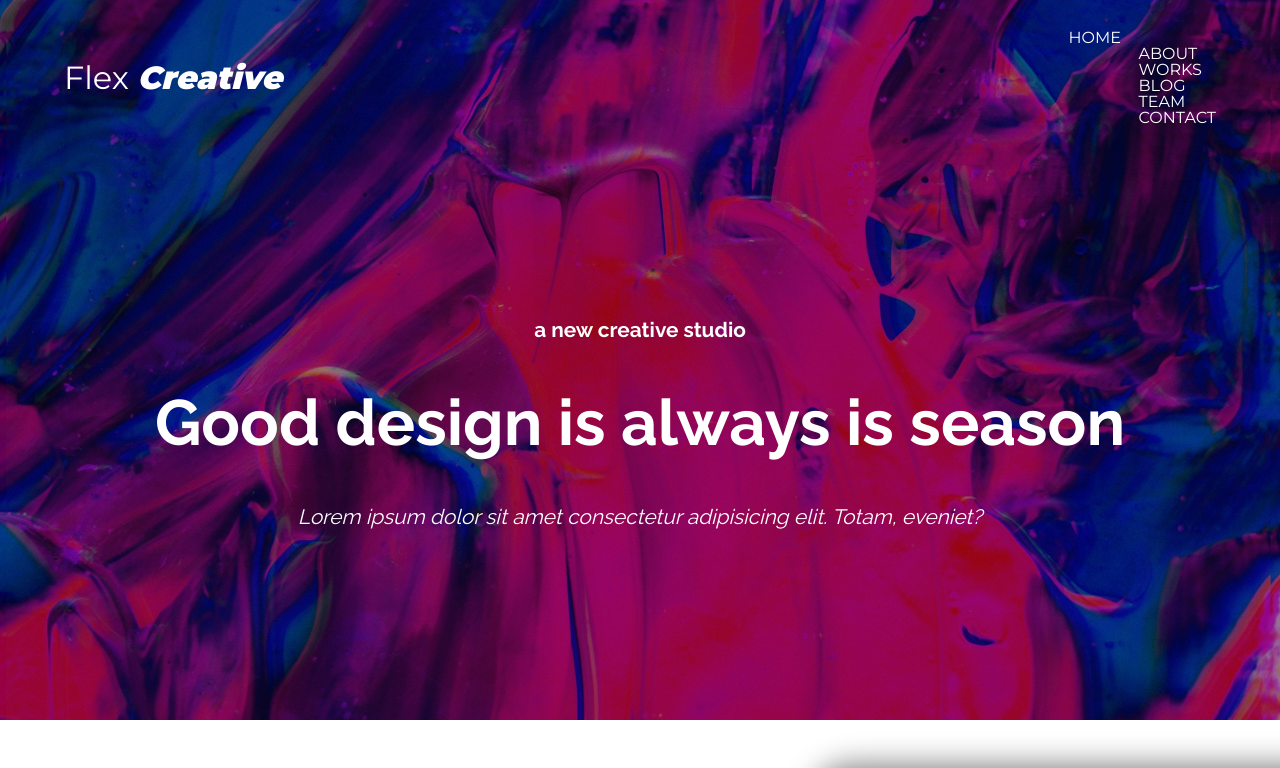
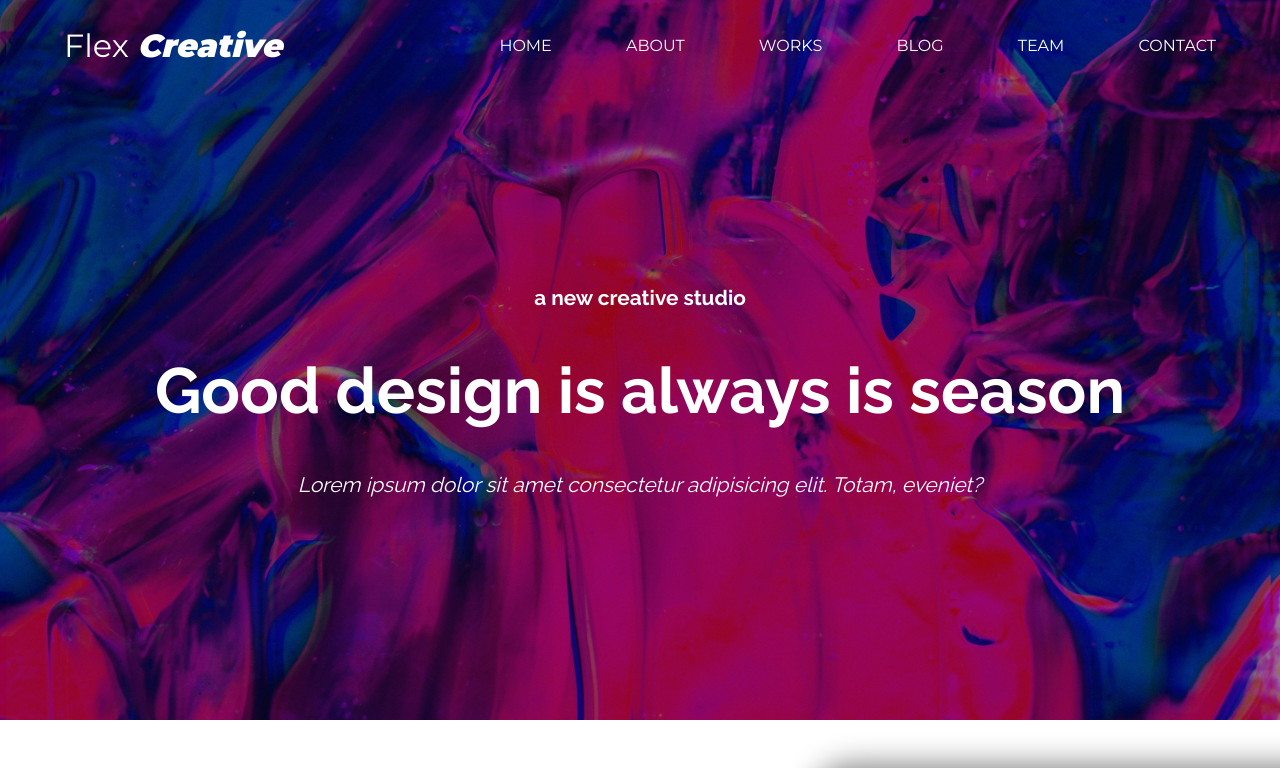
Before and after one commit to zile028/flex-creative, a plain HTML site: page index.html in a window 1280 px wide. Shown: the top 768 px of the page. Drawn offline with Linux system fonts and the light colour scheme.

Commit message:
finish responisve 767

```diff
--- a/style/style.scss
+++ b/style/style.scss
@@ -30,7 +30,7 @@
         }
         ul {
             li {
-                //display: inline-block;
+                display: inline-block;
                 margin-left: 70px;
                 transition: transform $transition;
                 &:first-child {
```
Also changed, not shown: style/style.css, 1 other file.
